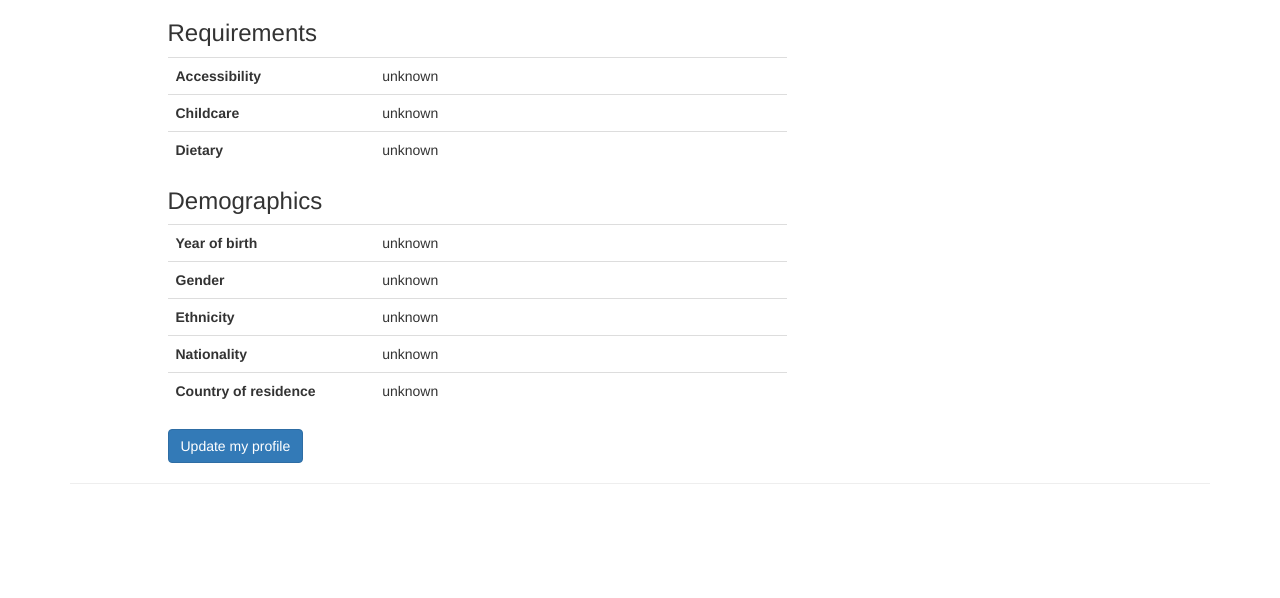
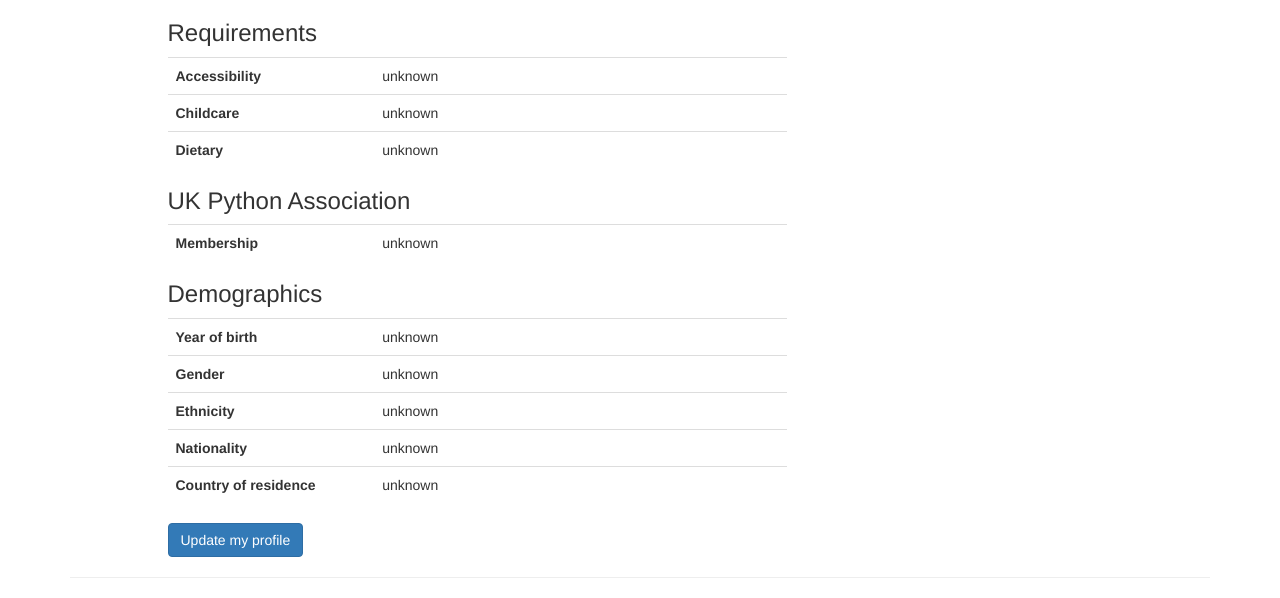
Before and after one commit to PyconUK/ironcage, a Django app: template accounts/templates/accounts/profile.html in a window 1280 px wide. Shown: the part 202-800 px from the top of the page. Run offline with Django 3.2, Linux system fonts and the light colour scheme; the template is opened without the code that fills it, so the values that code supplies are empty; some libraries are stand-ins or nearby versions.

Commit message:
Add UKPA section to profile form

```diff
--- a/accounts/templates/accounts/profile.html
+++ b/accounts/templates/accounts/profile.html
@@ -60,6 +60,24 @@
     </div>
 
     <div>
+      <h3>UK Python Association</h3>
+        <table class='table'>
+          <tr>
+            <th class="col-md-4">Membership</th>
+            <td>
+              {% if user.ukpa_membership == None %}
+              unknown
+              {% elif user.ukpa_membership %}
+              {{ user.ukpa_membership }}
+              {% else %}
+              none
+              {% endif %}
+            </td>
+          </tr>
+        </table>
+    </div>
+
+    <div>
       <h3>Demographics</h3>
       {% if user.dont_ask_demographics %}
       <p>You have opted not to share demographic information with us.</p>
```
